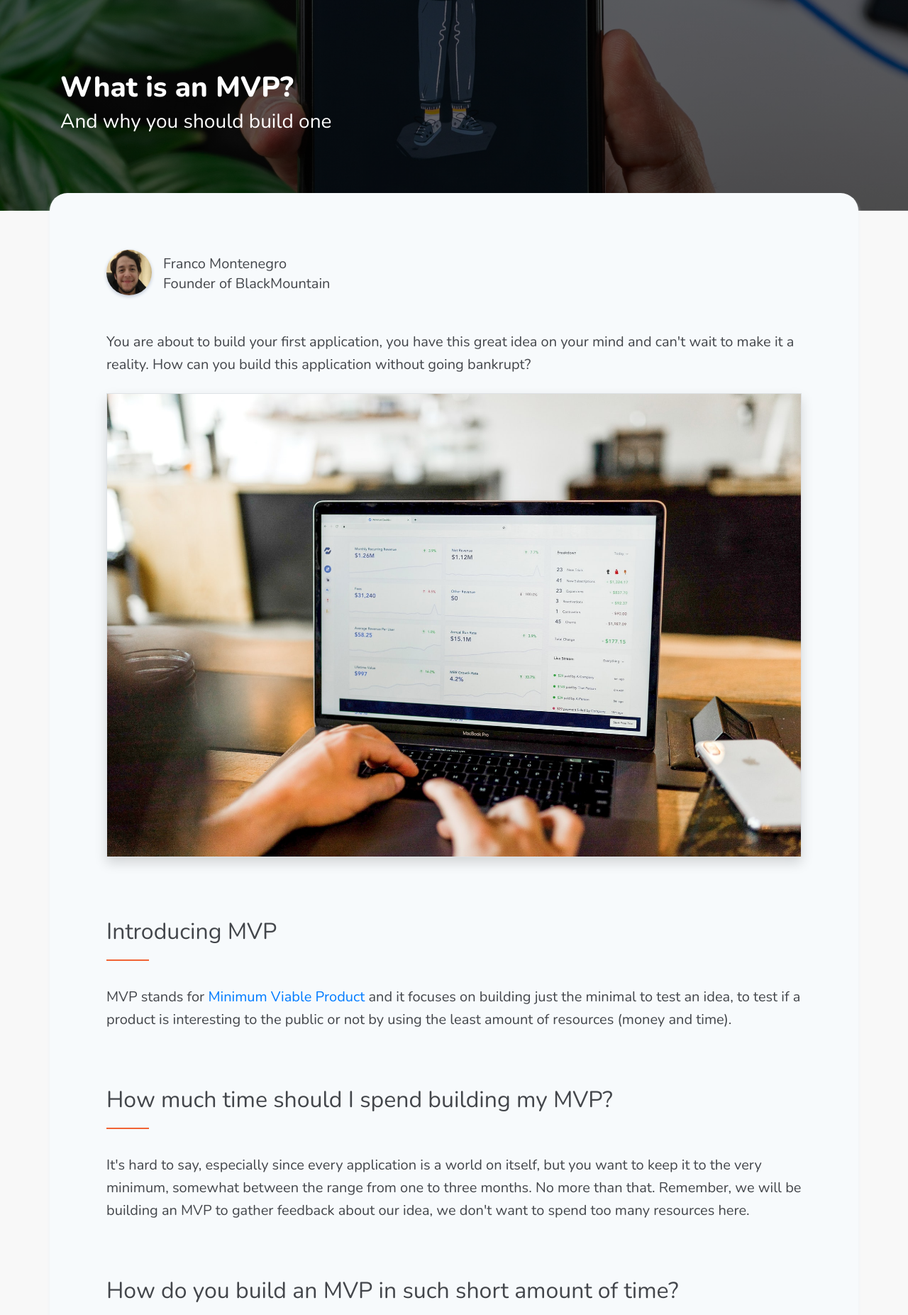
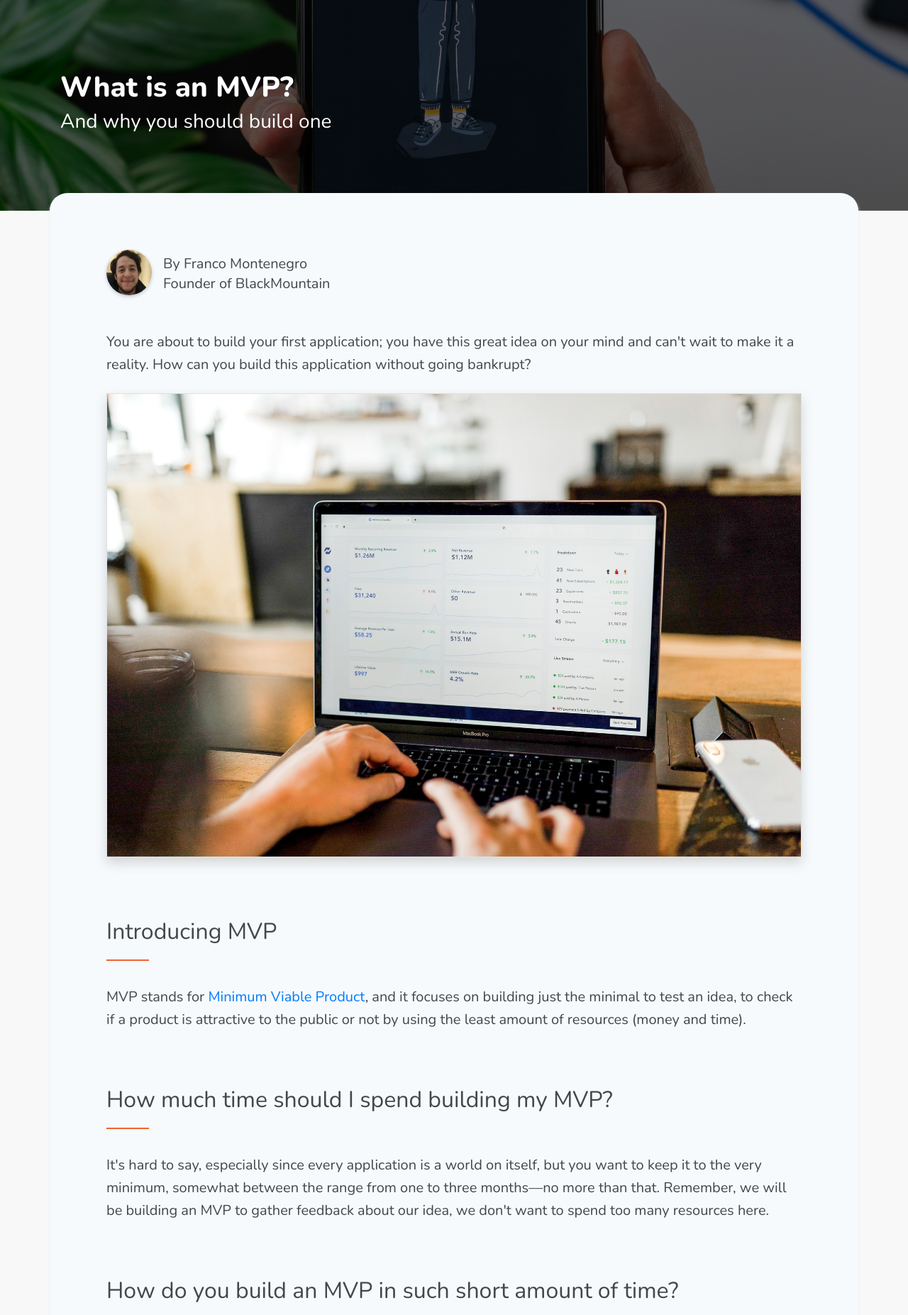
Before and after one commit to BlackMountainSolutions/blackmountain, a Rails app: page /what-is-an-mvp in a window 1280 px wide. Shown: the part 67-1920 px from the top of the page at 71% size. Run offline with Rails 7, Linux system fonts and the light colour scheme; style sheets or scripts are compiled from the project's sources; some libraries are stand-ins or nearby versions.

Commit message:
Small update in what is an mvp article

```diff
--- a/app/views/pages/what_is_an_mvp.html.erb
+++ b/app/views/pages/what_is_an_mvp.html.erb
@@ -9,45 +9,45 @@
         <div class="author">
             <%= image_tag 'franco-montenegro.jpg', class: "avatar mr-3" %>
             <div class="mt-2">
-                <h5 class="m-0">Franco Montenegro</h5>
+                <h5 class="m-0">By Franco Montenegro</h5>
                 <p class="lead m-0">Founder of BlackMountain</p>
             </div>
         </div>
 
         <p class="lead">
-            You are about to build your first application, you have this great idea on your mind and can't wait to make it a reality. <b>How can you build this application without going bankrupt?</b>
+            You are about to build your first application; you have this great idea on your mind and can't wait to make it a reality. <b>How can you build this application without going bankrupt?</b>
         </p>
 
         <%= image_tag 'pages/building-an-mvp.jpg', class: 'd-block my-4 mx-auto img-fluid shadow border' %>
 
         <h2 class="title">Introducing MVP</h2>
         <p class="lead">
-            MVP stands for <a href="https://en.wikipedia.org/wiki/Minimum_viable_product" target="_blank">Minimum Viable Product</a> and it focuses on <b>building just the minimal to test an idea</b>, to test if a product is interesting to the public or not by using the least amount of resources (money and time).
+            MVP stands for <a href="https://en.wikipedia.org/wiki/Minimum_viable_product" target="_blank">Minimum Viable Product</a>, and it focuses on <b>building just the minimal to test an idea</b>, to check if a product is attractive to the public or not by using the least amount of resources (money and time).
         </p>
 
         <h2 class="title">How much time should I spend building my MVP?</h2>
         <p class="lead">
-            It's hard to say, especially since every application is a world on itself, but you want to <b>keep it to the very minimum, somewhat between the range from one to three months</b>. No more than that. Remember, we will be building an MVP to gather feedback about our idea, we don't want to spend too many resources here.
+            It's hard to say, especially since every application is a world on itself, but you want to <b>keep it to the very minimum, somewhat between the range from one to three months—no more than that</b>. Remember, we will be building an MVP to gather feedback about our idea, we don't want to spend too many resources here.
         </p>
 
         <h2 class="title">How do you build an MVP in such short amount of time?</h2>
         <p class="lead">
-            So, the whole idea of building something quick to test it out with customers sounds good, but how can you build something usable in such a short amount of time? By removing the exceed of features, or better said, by removing what is not essential to test your idea.
+            So, the whole idea of building something quick to test it out with customers sounds good, but how can you create something usable in such a short amount of time? By removing the exceed of features, or better said, by removing what is not essential to test your idea.
         </p>
         <p class="lead">
-            To differentiate between essential features and non-essential ones, ask yourself if I remove this feature, can I still test the main idea? If you can't answer NO, I NEED IT! without a doubt, it's probably a feature you can remove. Beware of features that sound "cool", those always feature you can remove. When adding a new feature always ask this question, is it really necessary? If in doubt, remove it.
+            To differentiate between essential features and non-essential ones, ask yourself if I remove this feature, can I still test the main idea? If you can't answer NO, I NEED IT! Without a doubt, it's probably a feature you can remove. Beware of features that sound "cool", those always feature you can remove. When adding a new feature, always ask this question, is it essential? If in doubt, remove it.
         </p>
 
         <%= image_tag 'pages/mvp.jpg', class: 'd-block my-4 mx-auto img-fluid shadow border' %>
 
         <h2 class="title">I'm worried my customers will think bad of my application</h2>
         <p class="lead">
-            This is a valid concern, what if your customers think bad about your application? what if it hurts your reputation or brand? There is a big difference between shipping bad software and shipping MVPs. Bad software may look pretty, may look ugly, it doesn't matter, the main point is, it doesn't work or solve any problem. MVPs are the raw idea, it does only one thing but it does it well, and that's the key difference, <b>your MVP solves a problem</b>. You are testing to see if your clients have this problem and if your way of solving it is good.
+            Bad reputation for your application is a valid concern, what if your customers feel wrong about your application? What if it hurts your reputation or brand? There is a big difference between shipping bad software and shipping MVPs. Harmful software may look pretty, may look ugly, it doesn't matter, the main point is, it doesn't work or solve any problem. MVPs are the raw idea, it does only one thing, but it does it well, and that's the key difference, <b>your MVP solves a problem</b>. You are testing to see if your clients have this problem and if your way of solving it is right.
         </p>
 
         <h2 class="title">Conclusion</h2>
         <p class="lead">
-            When building your application, <b>test each step you take using the least amount of resources</b>. Focus on small steps, one at a time, make sure to complete small goals, don't try to tackle the whole world in one go, it won't end well and you will waste a lot of time and money. Go small, and go well.
+            When building your application, <b>test each step you take using the least amount of resources</b>. Focus on small steps, one at a time, make sure to complete small goals, don't try to tackle the whole world in one go, it won't end well, and you will waste a lot of time and money. Go small and go well.
         </p>
 
         <h3 class="py-4 my-4 text-center">So, are you ready to build your application?</h3>
```
